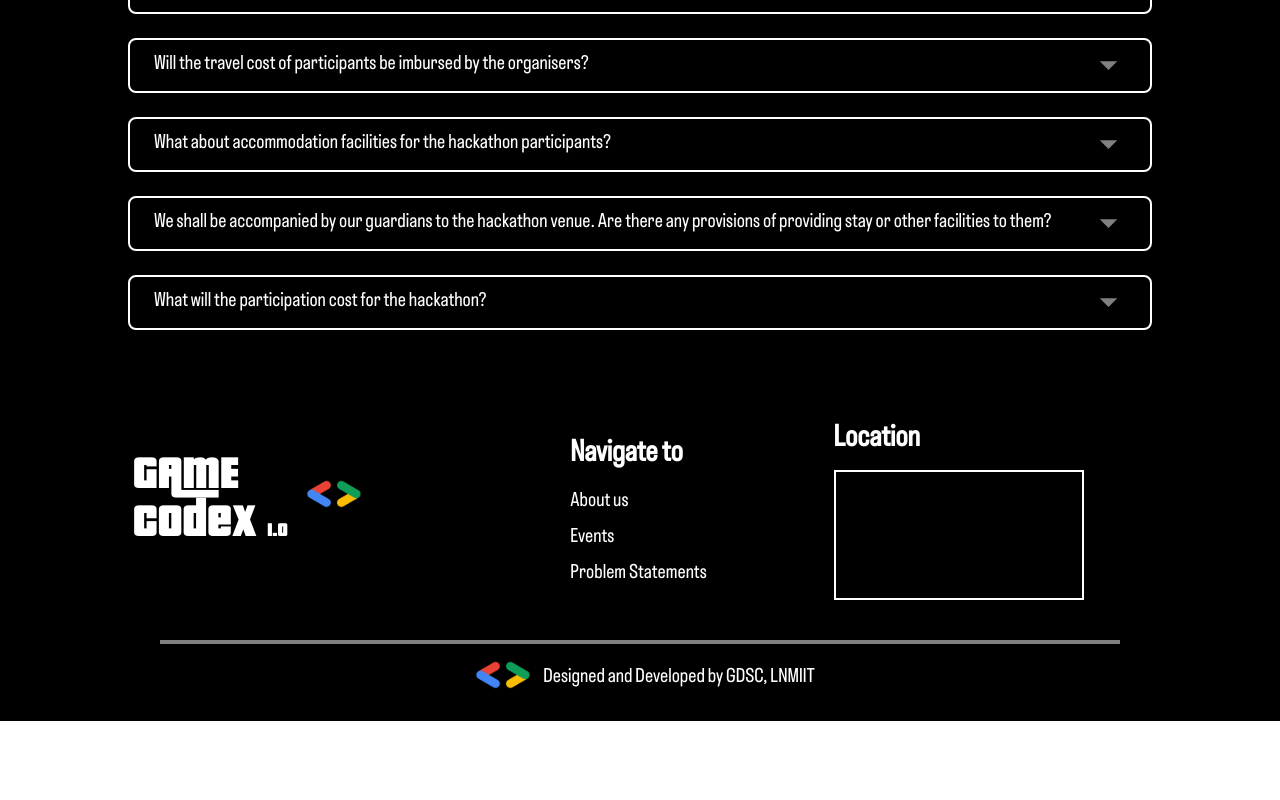
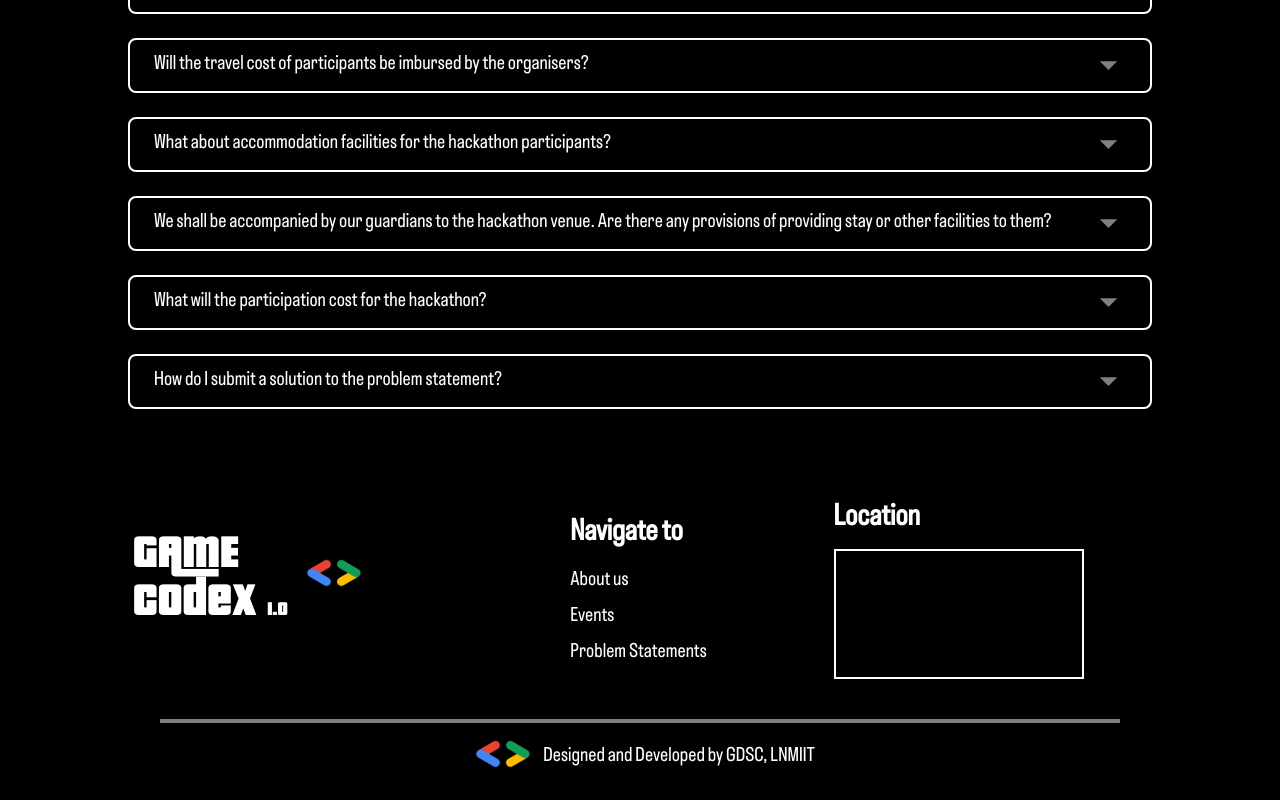
Before and after one commit to dhruvchandak30/GDSC-Hackathon-website, a React (Create React App) app in the folder client/: page / in a window 1280 px wide. Shown: the part 6136-6936 px from the top of the page. Before the commit the page ends 6857 px from the top, so only its background shows below. Built offline with nearby package versions, Linux system fonts and the light colour scheme; grey boxes are pictures that could not be loaded.

Commit message:
1 quest added

```diff
--- a/client/src/components/Faq/Faq.jsx
+++ b/client/src/components/Faq/Faq.jsx
@@ -13,10 +13,11 @@ const Faq = () => {
     false,
     false,
     false,
+    false
   ]);
 
   const handleFaq = (e) => {
-    const temp = [false, false, false, false, false, false];
+    const temp = [false, false, false, false, false, false, false];
     if (toggleFaq[e] !== true) temp[e] = true;
     setToggleFaq(temp);
   };
--- a/client/src/components/Faq/data.js
+++ b/client/src/components/Faq/data.js
@@ -23,4 +23,8 @@ export const data=[
         question:"What will the participation cost for the hackathon?",
         answer:"Nothing. Just your dedication and creativity is all that you need to participate in the hackathon."
     },
+    {
+        question:"How do I submit a solution to the problem statement?",
+        answer:"The participants are required to provide the GitHub repository containing their solution along with a hosted link. Additionally, all participants must create a YouTube video explaining the problem statement and their solution. The video should be hosted on a private YouTube account, and the link must be submitted through the designated Google form provided."
+    },
 ]
```
Also changed, not shown: 2 other files (tests, documents, lock files or other folders).
